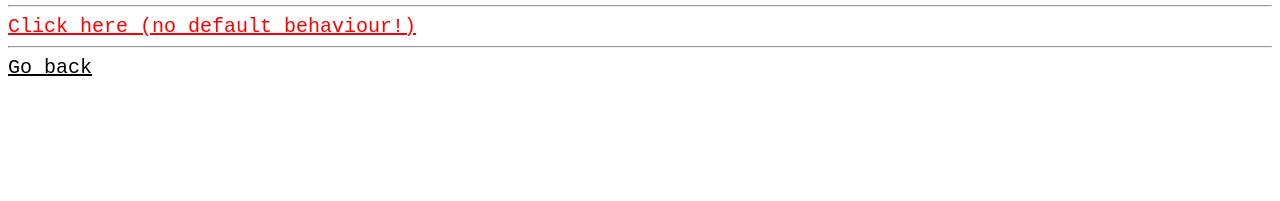
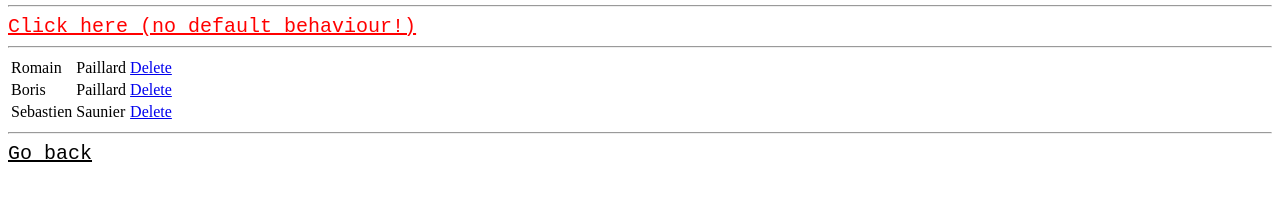
Before and after one commit to gabrielecanepa/es6, a website built with webpack: page event-listener-example.html in a window 1280 px wide. Shown: the part 215-416 px from the top of the page. Built offline with nearby package versions, Linux system fonts and the light colour scheme.

Commit message:
Updated DOM events notes and examples

```diff
--- a/event-listener-example.html
+++ b/event-listener-example.html
@@ -8,6 +8,46 @@
         border-radius: 50%;
       }
     </style>
+  </head>
+
+  <body>
+    <div id="images">
+      <img src="https://kitt.lewagon.com/placeholder/users/monsieurpaillard"
+       id="romain" height="200" alt="Romain Paillard" class="img-clickable" />
+      <img src="https://kitt.lewagon.com/placeholder/users/Papillard"
+       id="boris" height="200" alt="Boris Paillard" class="img-clickable" />
+    </div>
+
+    <hr/>
+
+    <div>
+      <a href="#" id="cta" style="display: block; font: normal 20px monospace; color: red;">Click here (no default behaviour!)</a>
+    </div>
+
+    <hr />
+
+    <table>
+      <tr>
+        <td>Romain</td>
+        <td>Paillard</td>
+        <td><a href="/delete/1" class="confirm">Delete</a></td>
+      </tr>
+      <tr>
+        <td>Boris</td>
+        <td>Paillard</td>
+        <td><a href="/delete/2" class="confirm">Delete</a></td>
+      </tr>
+      <tr>
+        <td>Sebastien</td>
+        <td>Saunier</td>
+        <td><a href="/delete/3" class="confirm">Delete</a></td>
+      </tr>
+    </table>
+
+    <hr />
+
+    <a style="display: block; font: normal 20px monospace; color: black;" href="/index.html">Go back</a>
+
     <script>
       // Only for the first image:
       // const romain = document.getElementById("romain");
@@ -48,26 +88,14 @@
       document.getElementById("cta").addEventListener("click", (event) => {
         event.preventDefault();
       });
+
+      document.querySelectorAll(".confirm").forEach((element) => {
+        element.addEventListener("click", (event) => {
+          if (!confirm("Do you really want to delete?")) {
+            event.preventDefault();
+          }
+        })
+      });
     </script>
-  </head>
-
-  <body>
-    <div id="images">
-      <img src="https://kitt.lewagon.com/placeholder/users/monsieurpaillard"
-       id="romain" height="200" alt="Romain Paillard" class="img-clickable" />
-      <img src="https://kitt.lewagon.com/placeholder/users/Papillard"
-       id="boris" height="200" alt="Boris Paillard" class="img-clickable" />
-    </div>
-
-    <hr/>
-
-    <div>
-      <a href="#" id="cta" style="display: block; font: normal 20px monospace; color: red;">Click here (no default behaviour!)</a>
-    </div>
-
-    <hr />
-
-    <a style="display: block; font: normal 20px monospace; color: black;" href="/index.html">Go back</a>
-
   </body>
 </html>
```
Also changed, not shown: lib/08_ajax.js (added).
